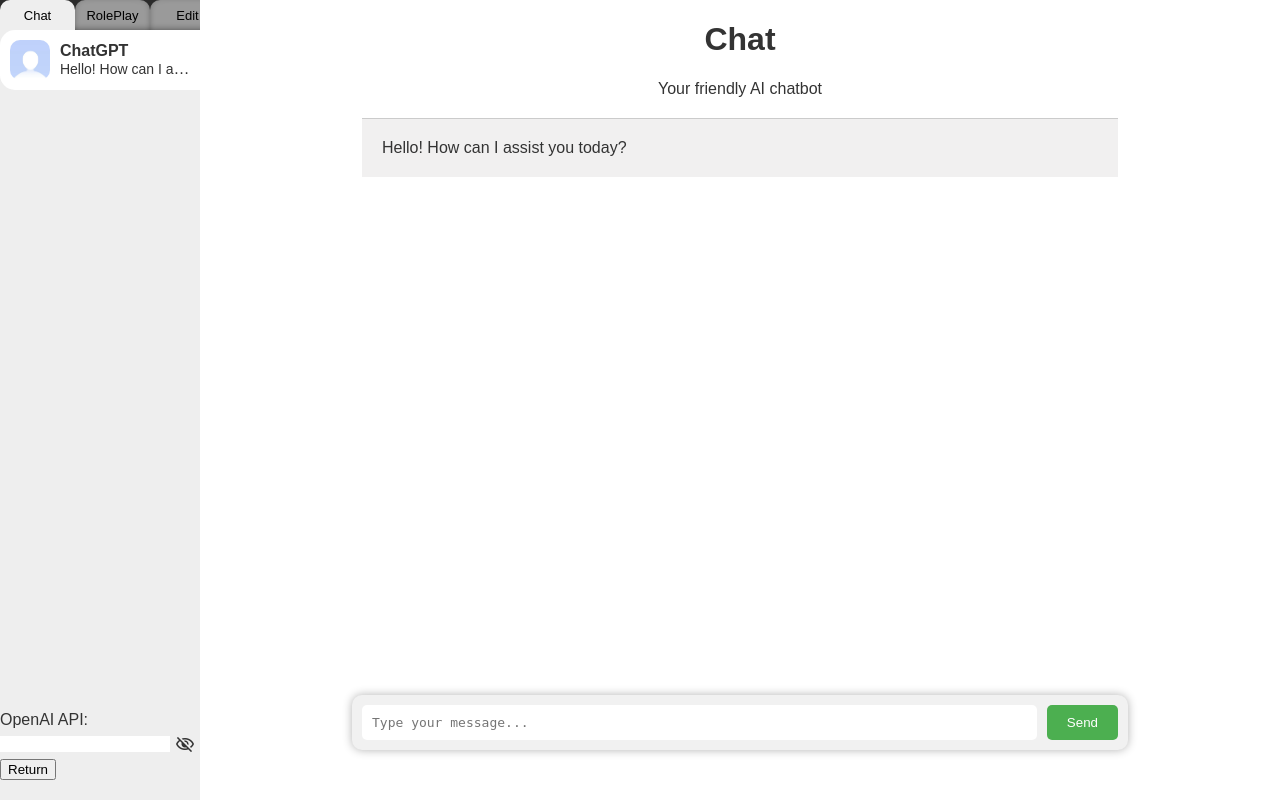
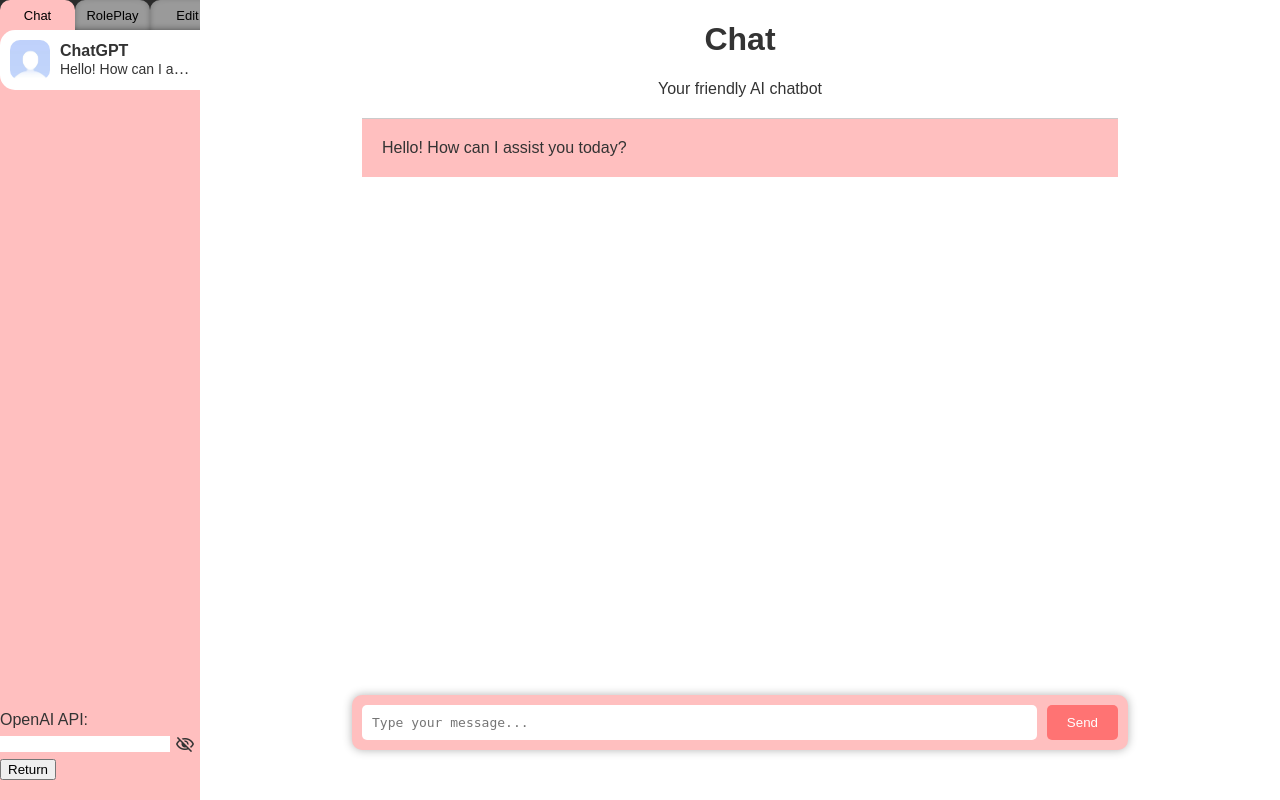
Before and after one commit to lilycyf/chatgpt-rpg, a Django app: page / in a window 1280 px wide. Run offline with Django 4.2, Linux system fonts and the light colour scheme.

Commit message:
Update style.css

```diff
--- a/chatchatchat/static/css/style.css
+++ b/chatchatchat/static/css/style.css
@@ -1,3 +1,9 @@
+:root{
+  --theme:#ffbfbf;
+  --button-submit:#ff7373;
+  --button-submit-hover:#b34b4b;
+}
+
 html,
 body {
   height: 100%;
@@ -28,7 +34,7 @@ h3 {
   left: 0;
   width: 200px;
   height: 100%;
-  background-color: #eee;
+  background-color: var(--theme);
 }
 
 .guide-bar-page-buttons {
@@ -62,7 +68,7 @@ h3 {
 }
 
 .guide-bar-button.active {
-  background-color: #eee;
+  background-color: var(--theme);
   box-shadow: none;
 }
 
@@ -181,7 +187,7 @@ h3 {
   padding: 20px;
   max-width: 100%;
   align-self: flex-start;
-  background-color: #f1f0f0;
+  background-color: var(--theme);
   border: rgb(203, 203, 203);
   border-width: 0px;
   border-top-width: 0.5px;
@@ -210,7 +216,7 @@ h3 {
   left: 50%;
   transform: translateX(-50%);
   width: 70%;
-  background-color: #f1f1f1;
+  background-color: var(--theme);
   padding: 10px;
   border-radius: 10px;
   box-shadow: 0px 0px 10px rgba(0, 0, 0, 0.3);
@@ -231,7 +237,7 @@ h3 {
 }
 
 .chatbot-input button {
-  background-color: #4CAF50;
+  background-color: var(--button-submit);
   color: white;
   border: none;
   border-radius: 5px;
@@ -241,7 +247,7 @@ h3 {
 
 
 .chatbot-input button:hover {
-  background-color: #3e8e41;
+  background-color: var(--button-submit-hover);
 }
 
 /* roleplay */
@@ -254,7 +260,7 @@ h3 {
   position: absolute;
   top: 10px;
   right: 10px;
-  background-color: #f1f1f1;
+  background-color:var(--theme);
   padding: 0px;
   border-radius: 25px;
   border-width: 1px;
@@ -263,7 +269,7 @@ h3 {
 }
 
 .roleplaybot-personality button {
-  background-color: #ccc;
+  background-color: var(--theme);
   color: #000;
   border: none;
   border-radius: 25px;
@@ -332,7 +338,7 @@ input[type="checkbox"] {
 
 button[type="submit"] {
   padding: 0.5em 1em;
-  background-color: #4CAF50;
+  background-color: var(--button-submit);
   color: #fff;
   border: none;
   border-radius: 0.25em;
@@ -341,7 +347,7 @@ button[type="submit"] {
 }
 
 button[type="submit"]:hover {
-  background-color: #3e8e41;
+  background-color: var(--button-submit-hover);
 }
 
 
@@ -438,12 +444,12 @@ button[type="submit"]:disabled {
 }
 
 .warning-modal-buttons #warning-submit-btn {
-  background-color: #4CAF50;
+  background-color: var(--button-submit);
   color: #fff;
 }
 
 .warning-modal-buttons #warning-submit-btn:hover {
-  background-color: #3e8e41;
+  background-color: var(--button-submit-hover);
 }
 
 /* edit */
@@ -476,7 +482,7 @@ button[type="submit"]:disabled {
 }
 
 .edit-input button {
-  background-color: #4CAF50;
+  background-color: var(--button-submit);
   color: white;
   border: none;
   border-radius: 5px;
@@ -486,7 +492,7 @@ button[type="submit"]:disabled {
 
 
 .edit-input button:hover {
-  background-color: #3e8e41;
+  background-color: var(--button-submit-hover);
 }
 
 p {
```
